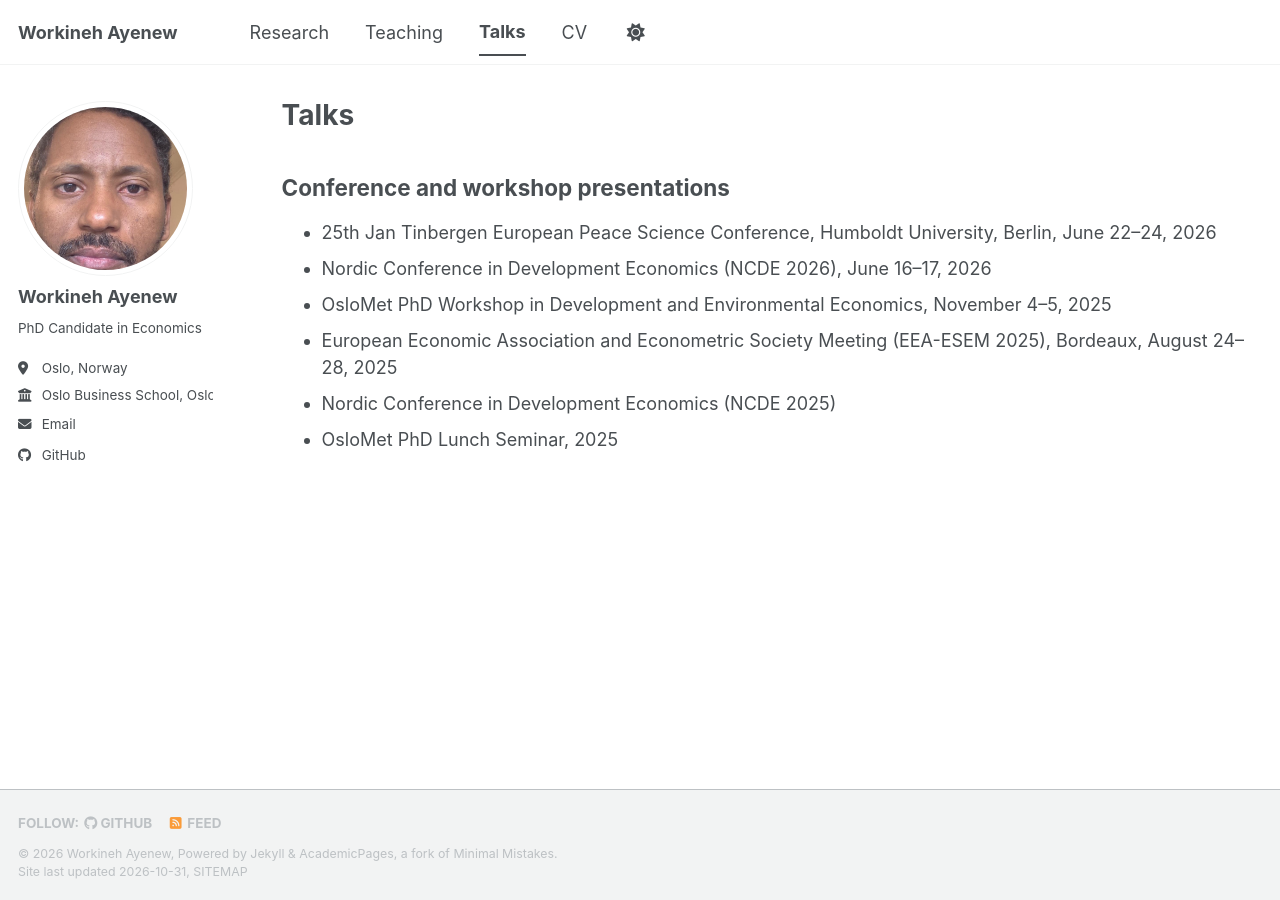
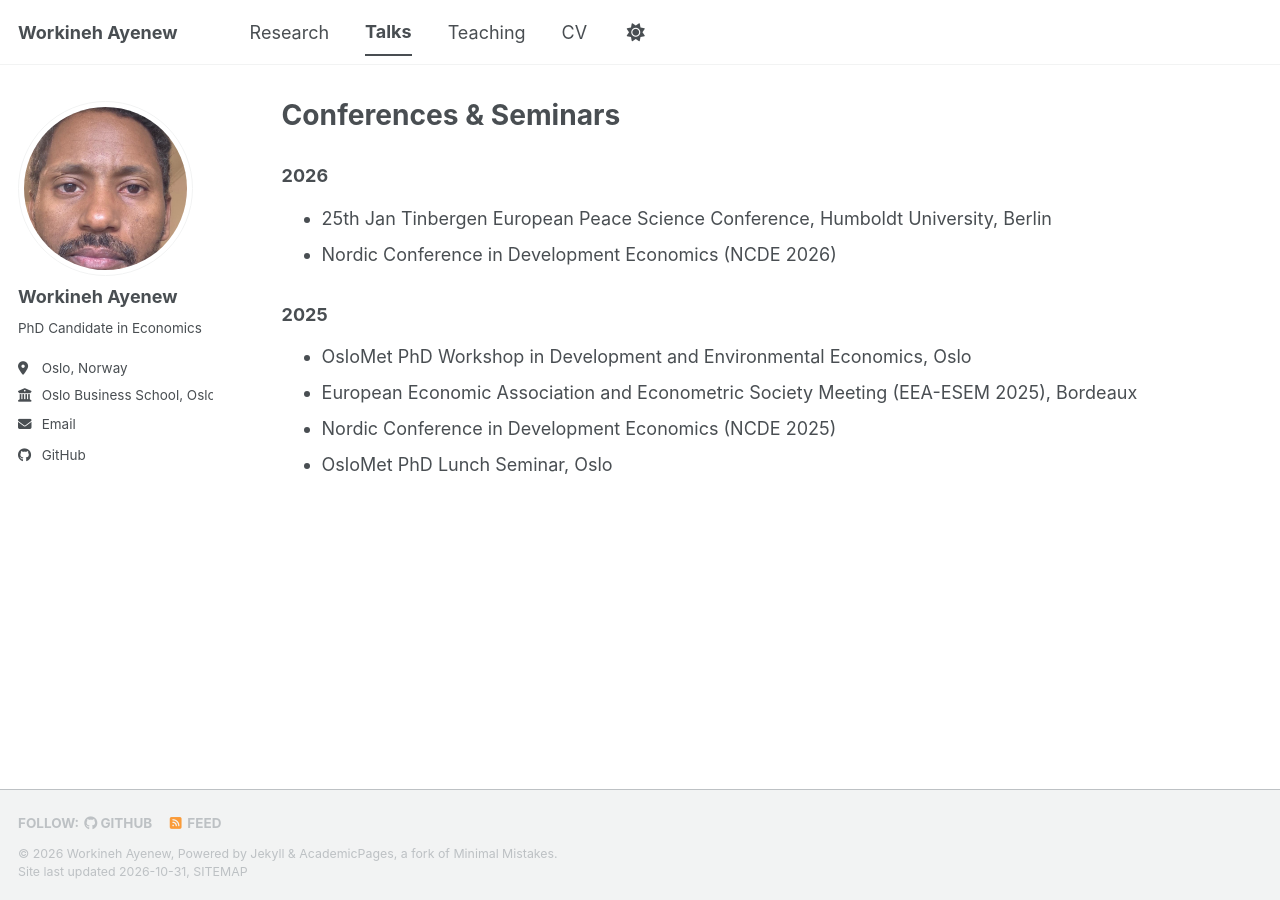
Before and after one commit to workinehayenew/workinehayenew.github.io, a Jekyll site: the page built from _pages/talks.md, in a window 1280 px wide. Built offline with Jekyll 4.4.1, drawn with Linux system fonts in a browser that asks for light colours; a script bundle is joined from its source files by our own code; a style sheet for code colours, icons or effects is not loaded.

Commit message:
Restyle site after reference layout: welcome page, research with abstracts, talks by year, teaching by role
Co-Authored-By: Claude Opus 5.5 <noreply@anthropic.com>

```diff
--- a/_data/navigation.yml
+++ b/_data/navigation.yml
@@ -4,11 +4,11 @@ main:
   - title: "Research"
     url: /research/
 
+  - title: "Talks"
+    url: /talks/
+
   - title: "Teaching"
     url: /teaching/
 
-  - title: "Talks"
-    url: /talks/
-
   - title: "CV"
     url: /cv/
--- a/_pages/talks.md
+++ b/_pages/talks.md
@@ -1,15 +1,18 @@
 ---
 layout: archive
-title: "Talks"
+title: "Conferences & Seminars"
 permalink: /talks/
 author_profile: true
 ---
 
-Conference and workshop presentations
-------
-* 25th Jan Tinbergen European Peace Science Conference, Humboldt University, Berlin, June 22–24, 2026
-* Nordic Conference in Development Economics (NCDE 2026), June 16–17, 2026
-* OsloMet PhD Workshop in Development and Environmental Economics, November 4–5, 2025
-* European Economic Association and Econometric Society Meeting (EEA-ESEM 2025), Bordeaux, August 24–28, 2025
+### 2026
+
+* 25th Jan Tinbergen European Peace Science Conference, Humboldt University, Berlin
+* Nordic Conference in Development Economics (NCDE 2026)
+
+### 2025
+
+* OsloMet PhD Workshop in Development and Environmental Economics, Oslo
+* European Economic Association and Econometric Society Meeting (EEA-ESEM 2025), Bordeaux
 * Nordic Conference in Development Economics (NCDE 2025)
-* OsloMet PhD Lunch Seminar, 2025
+* OsloMet PhD Lunch Seminar, Oslo
```
Also changed, not shown: _pages/about.md (+4 -6 lines), _pages/cv.md (+2 -2 lines), _pages/research.md (+14 -6 lines), _pages/teaching.md (+14 -9 lines).
